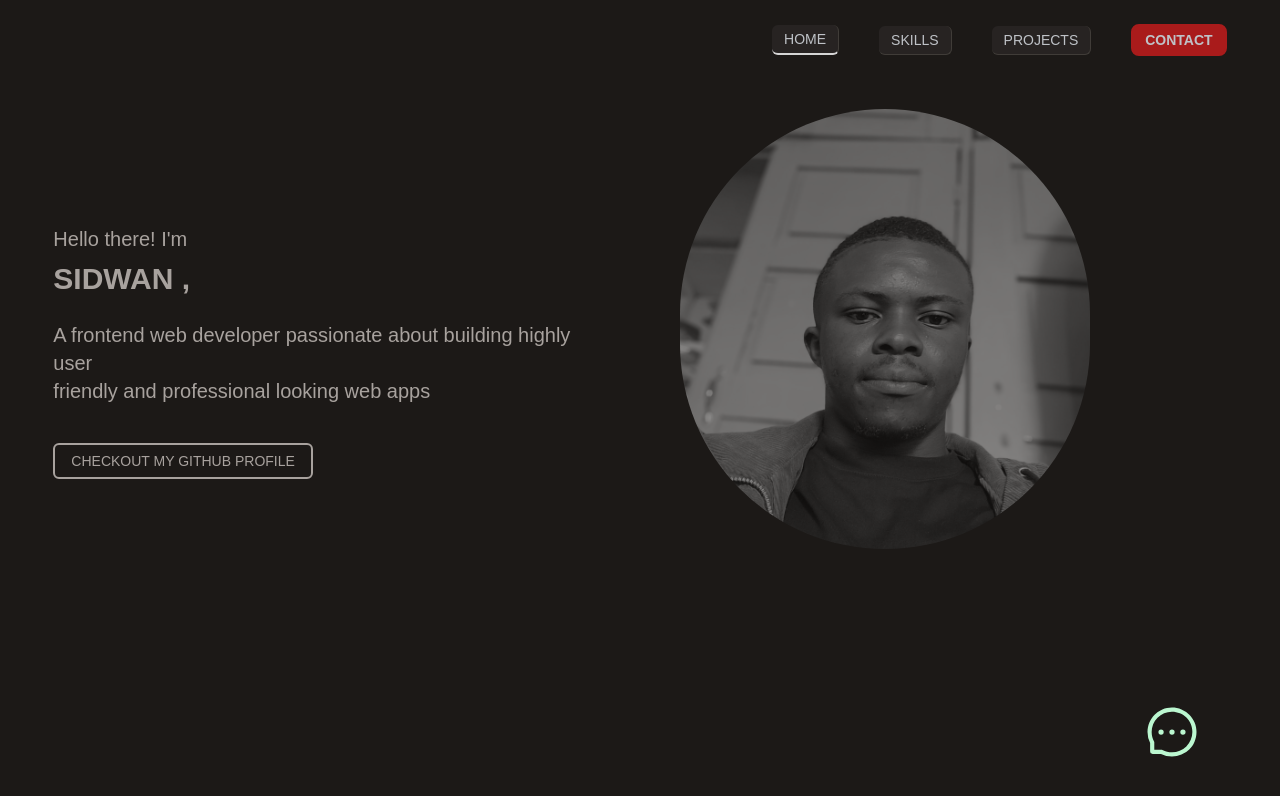
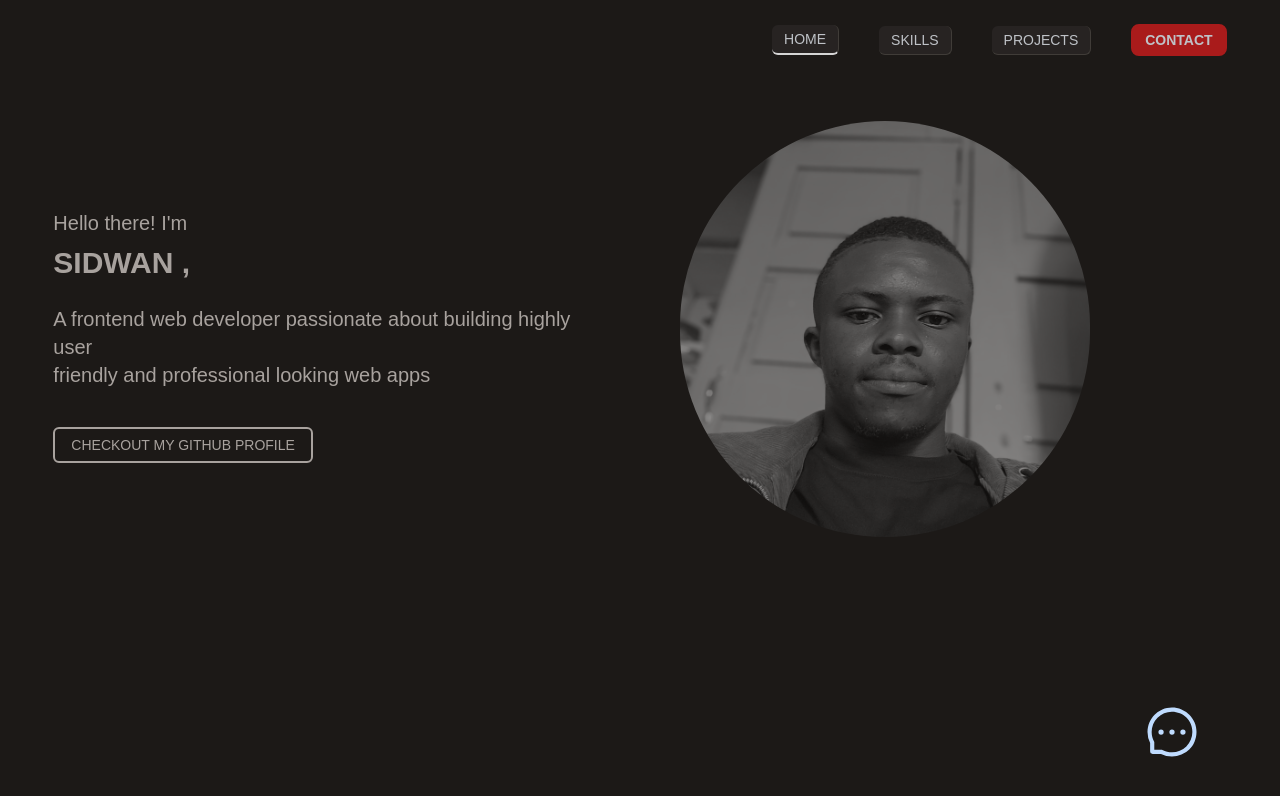
Before and after one commit to ngwasidwan/my-portfolio, a React (Vite) app: page /home in a window 1280 px wide. Shown: the top 796 px of the page. Built offline with nearby package versions, Linux system fonts and the light colour scheme.

Commit message:
modified home

```diff
--- a/src/components/AppLayout.jsx
+++ b/src/components/AppLayout.jsx
@@ -26,7 +26,7 @@ function AppLayout() {
         />
       ) : (
         <AiOutlineMessage
-          className="text-[3.5rem] fixed right-20 bottom-10 text-green-200  z-10"
+          className="text-[3.5rem] fixed right-20 bottom-10 text-blue-200  z-10"
           role="button"
           title="email me"
           onClick={handleClick}
--- a/src/pages/Home.jsx
+++ b/src/pages/Home.jsx
@@ -4,7 +4,7 @@ function Home() {
   return (
     <main>
       <div className="grid grid-cols-2 items-center gap-20 max-h-[70vh] relative md:mt-0 mt-20 ">
-        <div className="md:static absolute left-10 bottom-[-180px] text-stone-400 z-10 ">
+        <div className="md:static absolute left-10 bottom-[-250px] text-stone-400 z-10 ">
           <h1 className="mb-4 sm:mb-6">
             Hello there! I&apos;m{" "}
             <span className="md:block inline uppercase text-3xl font-bold mt-2">
@@ -22,7 +22,7 @@ function Home() {
         <img
           src="/boyz.jpg"
           alt="my image"
-          className="md:w-3/4 md:h-3/4 object-cover grayscale  rounded-full opacity-50 h-[100px] w-[100px] ml-10 md:ml-0 mb-10 "
+          className="md:w-3/4 md:h-3/4 object-cover grayscale  rounded-full opacity-50 h-[100px] w-[100px] ml-10 md:ml-0 mb-2"
         />
       </div>
     </main>
```
